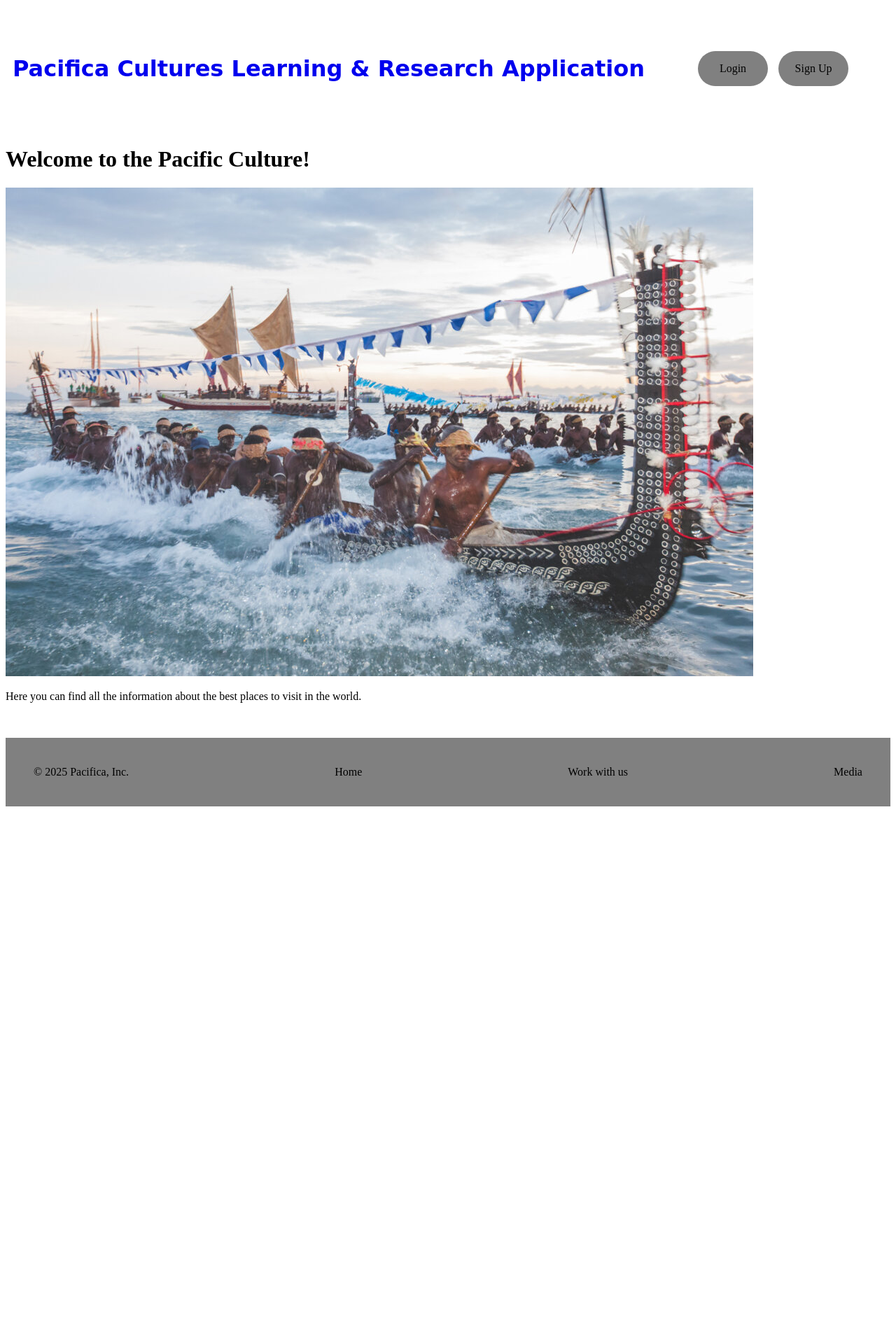
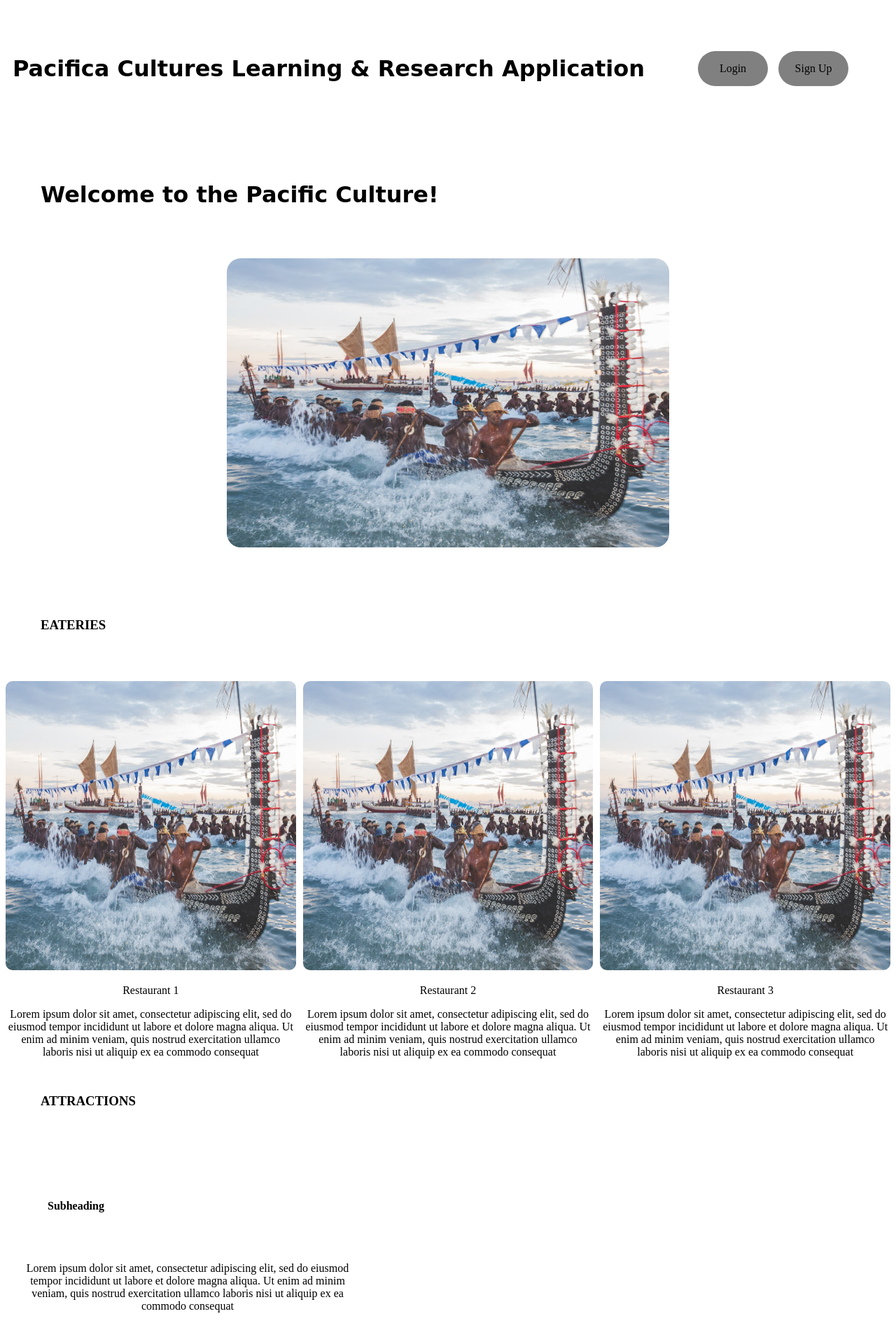
Before and after one commit to jedi24garcia/Pacifica_Project, a Django app: page / in a window 1280 px wide. Shown: the top 1920 px of the page at 70% size. Before the commit the page ends 1152 px from the top, so only its background shows below. Run offline with Django 5.2, Linux system fonts and the light colour scheme.

Commit message:
modified homepage added more things

```diff
--- a/static/css/base.css
+++ b/static/css/base.css
@@ -12,6 +12,7 @@
 
 .main-title {
   text-decoration: none;
+  color: black;
 }
 
 .main-title h1 {
@@ -168,6 +169,75 @@ footer {
   display: flex;
   background-color: grey;
   padding: 40px;
-  margin-top: 50px;
+  margin-top: 20%;
   justify-content: space-between;
 }
+
+/* Images */
+
+.home-container h1 {
+  position: relative;
+  color: inherit;
+  font-family: 'Dancing Script', cursive;
+  text-decoration: none;
+  padding: 50px;
+}
+
+.home-container h3 {
+  position: relative;
+  color: inherit;
+  text-decoration: none;
+  padding: 50px;
+  margin-top: 50px;
+}
+
+.attraction-container {
+  padding: 10px;
+  margin-bottom: 10px;
+}
+
+.attraction-container h4 {
+  padding: 50px;
+  margin-top: 1px;
+}
+
+.attraction-container p {
+  text-align: center;
+  width: 500px;
+}
+
+.image-container {
+  display: flex;
+  align-items: center;
+  justify-content: center;
+}
+
+.image {
+  border-radius: 20px;
+  height: auto;
+  width: 50%;
+}
+
+.image-row {
+  display: flex;
+  gap: 10px;
+  justify-content: center;
+  margin-bottom: 10%;
+}
+
+.image-containers {
+  width: 500px;
+  height: auto;
+  text-align: center;
+}
+
+.image1 {
+  height: 100%;
+  width: 100%;
+  border-radius: 10px;
+  transition: transform 0.3s ease;
+}
+
+.image1:hover {
+  transform: scale(1.1);
+}
--- a/travel/templates/homepage.html
+++ b/travel/templates/homepage.html
@@ -1,7 +1,41 @@
 {% extends 'base.html' %}
 {% block content %}
-    <h1>Welcome to the Pacific Culture!</h1>
+    <div class="home-container">
+        <h1>Welcome to the Pacific Culture!</h1>
+    </div>
     {% load static %}
-    <img src="{% static 'sample.jpg' %}" alt="Pacific Culture" />
-    <p>Here you can find all the information about the best places to visit in the world.</p>
+    <div class="image-container">
+        <img src="{% static 'sample.jpg' %}" class="image" alt="Pacific Culture" />
+    </div>
+    <div class="home-container">
+        <h3>EATERIES</h3>
+    </div>
+    <div class="image-row">
+        <div class="image-containers">
+            <img src="{% static 'sample.jpg' %}" class="image1" />
+            <p>Restaurant 1</p>
+            <p>Lorem ipsum dolor sit amet, consectetur adipiscing elit, sed do eiusmod tempor incididunt ut labore et dolore magna aliqua. Ut enim ad minim veniam, quis nostrud exercitation ullamco laboris nisi ut aliquip ex ea commodo consequat</p>
+        </div>
+        <div class="image-containers">
+            <img src="{% static 'sample.jpg' %}" class="image1" />
+            <p>Restaurant 2</p>
+            <p>Lorem ipsum dolor sit amet, consectetur adipiscing elit, sed do eiusmod tempor incididunt ut labore et dolore magna aliqua. Ut enim ad minim veniam, quis nostrud exercitation ullamco laboris nisi ut aliquip ex ea commodo consequat</p>
+        </div>
+        <div class="image-containers">
+            <img src="{% static 'sample.jpg' %}" class="image1" />
+            <p>Restaurant 3</p>
+            <p>Lorem ipsum dolor sit amet, consectetur adipiscing elit, sed do eiusmod tempor incididunt ut labore et dolore magna aliqua. Ut enim ad minim veniam, quis nostrud exercitation ullamco laboris nisi ut aliquip ex ea commodo consequat</p>
+        </div>
+    </div>
+    <div class="home-container">
+        <h3>ATTRACTIONS</h3>
+    </div>
+    <div class="attraction-container">
+        <h4>Subheading</h4>
+            <p>Lorem ipsum dolor sit amet, consectetur adipiscing elit, sed do eiusmod tempor incididunt ut labore et dolore magna aliqua. Ut enim ad minim veniam, quis nostrud exercitation ullamco laboris nisi ut aliquip ex ea commodo consequat</p>
+        <h4>Subheading</h4>
+            <p>Lorem ipsum dolor sit amet, consectetur adipiscing elit, sed do eiusmod tempor incididunt ut labore et dolore magna aliqua. Ut enim ad minim veniam, quis nostrud exercitation ullamco laboris nisi ut aliquip ex ea commodo consequat</p>
+        <h4>Subheading</h4>
+            <p>Lorem ipsum dolor sit amet, consectetur adipiscing elit, sed do eiusmod tempor incididunt ut labore et dolore magna aliqua. Ut enim ad minim veniam, quis nostrud exercitation ullamco laboris nisi ut aliquip ex ea commodo consequat</p>
+    </div>
 {% endblock %}
```
